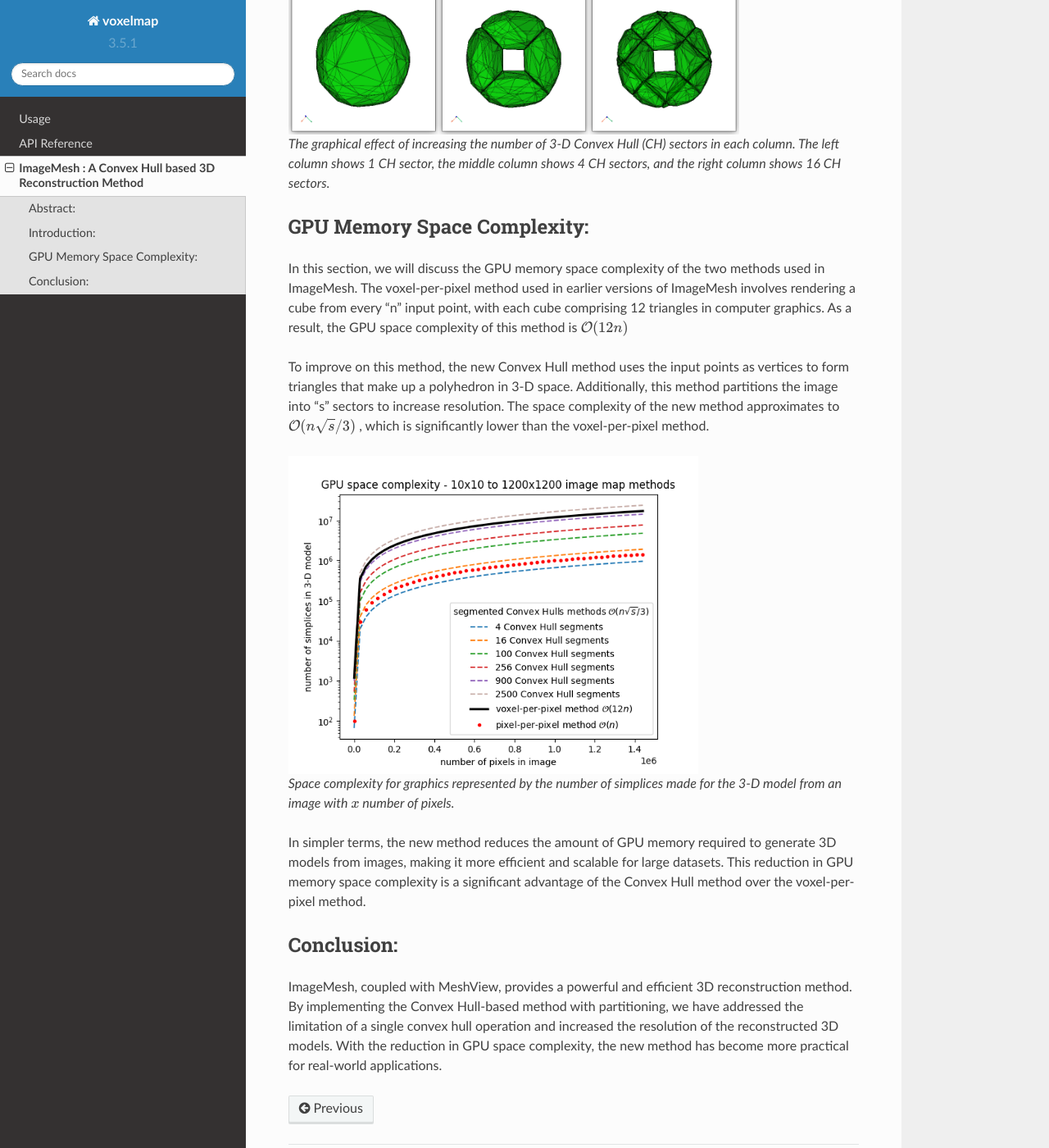
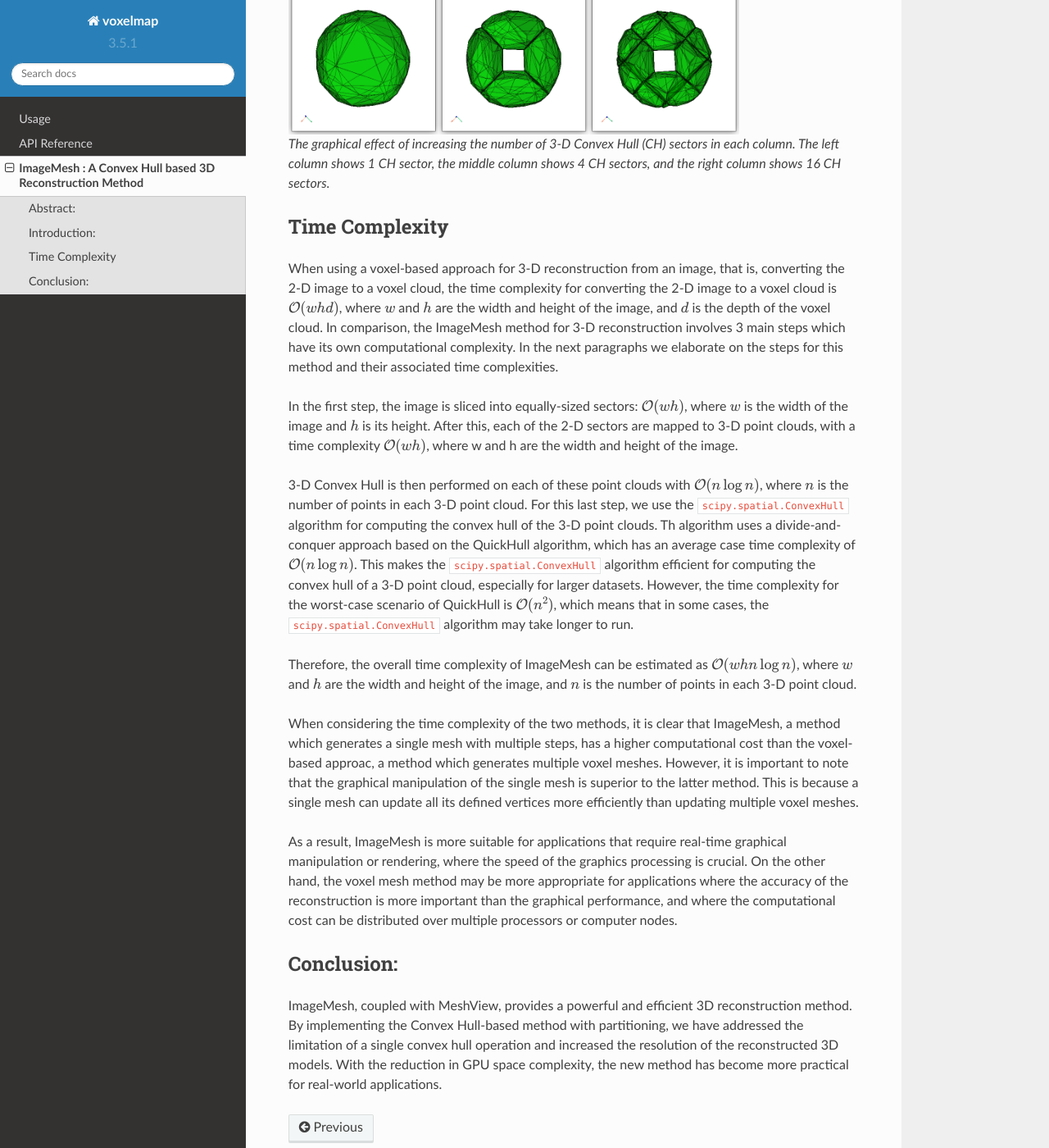
Before and after one commit to andrewrgarcia/voxelmap, a Sphinx documentation site: the page built from docs/source/imagemesh.rst, in a window 1280 px wide and 1400 px high, scrolled down 2797 px. Shown: the whole window at 82% size. Built offline with Sphinx 7.4.7 and the Read the Docs theme 2.0.0, drawn with Linux system fonts in a browser that asks for light colours.

Commit message:
rewrite with time complexity (more practical)

```diff
--- a/docs/source/imagemesh.rst
+++ b/docs/source/imagemesh.rst
@@ -76,32 +76,63 @@ MeshView is capable of loading the .obj files generated by ImageMesh and renderi
 
   The graphical effect of increasing the number of 3-D Convex Hull (CH) sectors in each column. The left column shows 1 CH sector, the middle column shows 4 CH sectors, and the right column shows 16 CH sectors.
 
+..
+  GPU Memory Space Complexity
+  --------------------------------
 
-GPU Memory Space Complexity:
---------------------------------
+  In this section, we will discuss the GPU memory space complexity of the two methods used in ImageMesh. The voxel-per-pixel method used in earlier versions of ImageMesh
+  involves rendering a cube from every "n" input point, with each cube comprising 12 triangles in computer graphics. As a result, the GPU space complexity of this method is
+  :math:`\mathcal{O}(12 n)`
 
-In this section, we will discuss the GPU memory space complexity of the two methods used in ImageMesh. The voxel-per-pixel method used in earlier versions of ImageMesh
-involves rendering a cube from every "n" input point, with each cube comprising 12 triangles in computer graphics. As a result, the GPU space complexity of this method is
-:math:`\mathcal{O}(12 n)`
+  To improve on this method, the new Convex Hull method uses the input points as vertices to form triangles that make up a polyhedron in 3-D space. Additionally,
+  this method partitions the image into "s" sectors to increase resolution. The space complexity of the new method approximates to
+  :math:`\mathcal{O}(n \sqrt{s}/3)`
+  , which is significantly
+  lower than the voxel-per-pixel method.
 
-To improve on this method, the new Convex Hull method uses the input points as vertices to form triangles that make up a polyhedron in 3-D space. Additionally,
-this method partitions the image into "s" sectors to increase resolution. The space complexity of the new method approximates to
-:math:`\mathcal{O}(n \sqrt{s}/3)`
-, which is significantly
-lower than the voxel-per-pixel method.
+  .. _fig-main:
 
-.. _fig-main:
+  .. figure:: ../img/imagemesh/space_complexity.png
+    :width: 500
+    :alt: GPU Space Complexity
 
-.. figure:: ../img/imagemesh/space_complexity.png
-  :width: 500
-  :alt: GPU Space Complexity
+    Space complexity for graphics represented by the number of simplices made for the 3-D model from an image with :math:`x` number of pixels.
 
-  Space complexity for graphics represented by the number of simplices made for the 3-D model from an image with :math:`x` number of pixels.
+  In simpler terms, the new method reduces the amount of GPU memory required to generate 3D models from images, making it more efficient and scalable for large datasets.
+  This reduction in GPU memory space complexity is a significant advantage of the Convex Hull method over the voxel-per-pixel method.
 
 
+Time Complexity
+----------------------
 
-In simpler terms, the new method reduces the amount of GPU memory required to generate 3D models from images, making it more efficient and scalable for large datasets.
-This reduction in GPU memory space complexity is a significant advantage of the Convex Hull method over the voxel-per-pixel method.
+When using a voxel-based approach for 3-D reconstruction from an image, that is, converting the 2-D image to a voxel cloud, the time complexity for converting
+the 2-D image to a voxel cloud is :math:`\mathcal{O}(w h d)`, where :math:`w` and :math:`h` are the width and height of the image, and :math:`d` is the depth of the voxel cloud.
+In comparison, the ImageMesh method for 3-D reconstruction involves 3 main steps which have its own computational complexity. In the next paragraphs
+we elaborate on the steps for this method and their associated time complexities.
+
+In the first step, the image is sliced into equally-sized sectors: :math:`\mathcal{O}(w h)`, where :math:`w` is the width of the image and :math:`h` is its height. After this,
+each of the 2-D sectors are mapped to 3-D point clouds, with a time complexity :math:`\mathcal{O}(w h)`, where w and h are the width and height of the image.
+
+3-D Convex Hull is then performed on each of these point clouds with :math:`\mathcal{O}(n \log n)`, where :math:`n` is the number of points in each 3-D point cloud.
+For this last step, we use the ``scipy.spatial.ConvexHull`` algorithm for computing the convex hull of the 3-D point clouds. Th algorithm uses a
+divide-and-conquer approach based on the QuickHull algorithm, which has an average case time complexity of :math:`\mathcal{O}(n \log n)`.
+This makes the ``scipy.spatial.ConvexHull`` algorithm efficient for computing the convex hull of a 3-D point cloud, especially for larger datasets.
+However, the time complexity for the worst-case scenario of QuickHull is :math:`\mathcal{O}(n^2)`, which means that in some cases, the ``scipy.spatial.ConvexHull`` algorithm may take longer to run.
+
+Therefore, the overall time complexity of ImageMesh can be estimated as :math:`\mathcal{O}(w h n \log n)`,
+where :math:`w` and :math:`h` are the width and height of the image, and :math:`n` is the number of points in each 3-D point cloud.
+
+
+When considering the time complexity of the two methods, it is clear that ImageMesh, a method which generates a single mesh with multiple steps,
+has a higher computational cost than the voxel-based approac, a method which generates multiple voxel meshes. However, it is important to note that
+the graphical manipulation of the single mesh is superior to the latter method. This is because a single mesh can update all its defined vertices
+more efficiently than updating multiple voxel meshes.
+
+As a result, ImageMesh is more suitable for applications that require real-time graphical
+manipulation or rendering, where the speed of the graphics processing is crucial. On the other hand, the voxel mesh method may be more appropriate
+for applications where the accuracy of the reconstruction is more important than the graphical performance, and where the computational cost can be
+distributed over multiple processors or computer nodes.
+
 
 
 Conclusion:
```
Also changed, not shown: docs/img/imagemesh/space_comp.py (added, +36 -0 lines).
